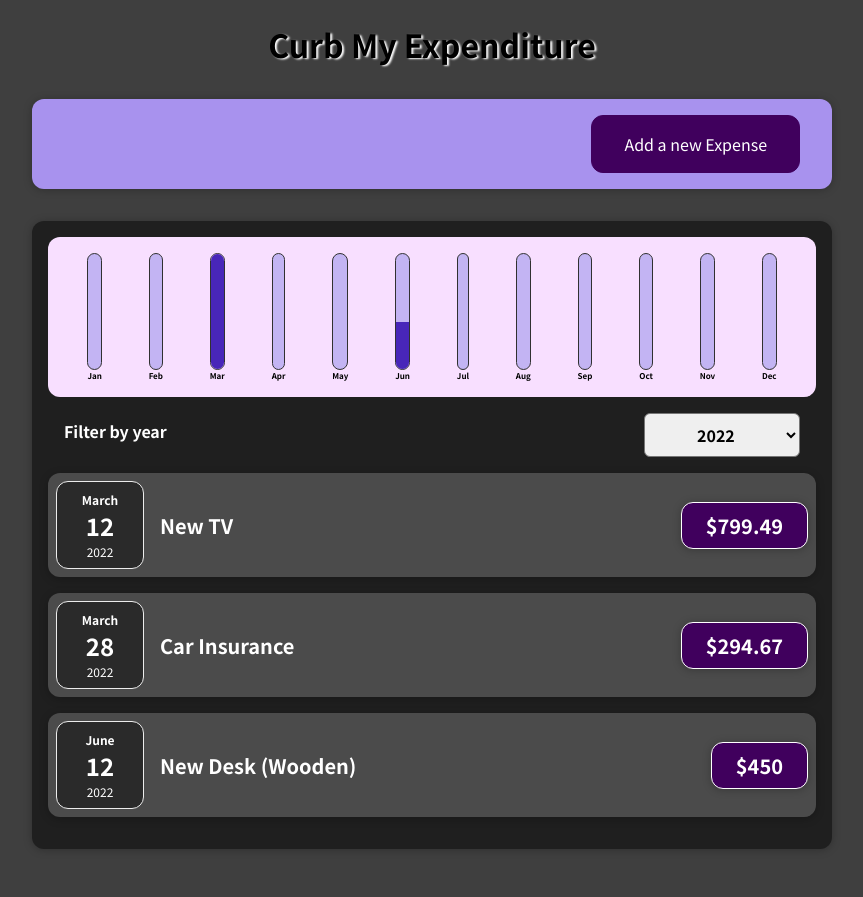
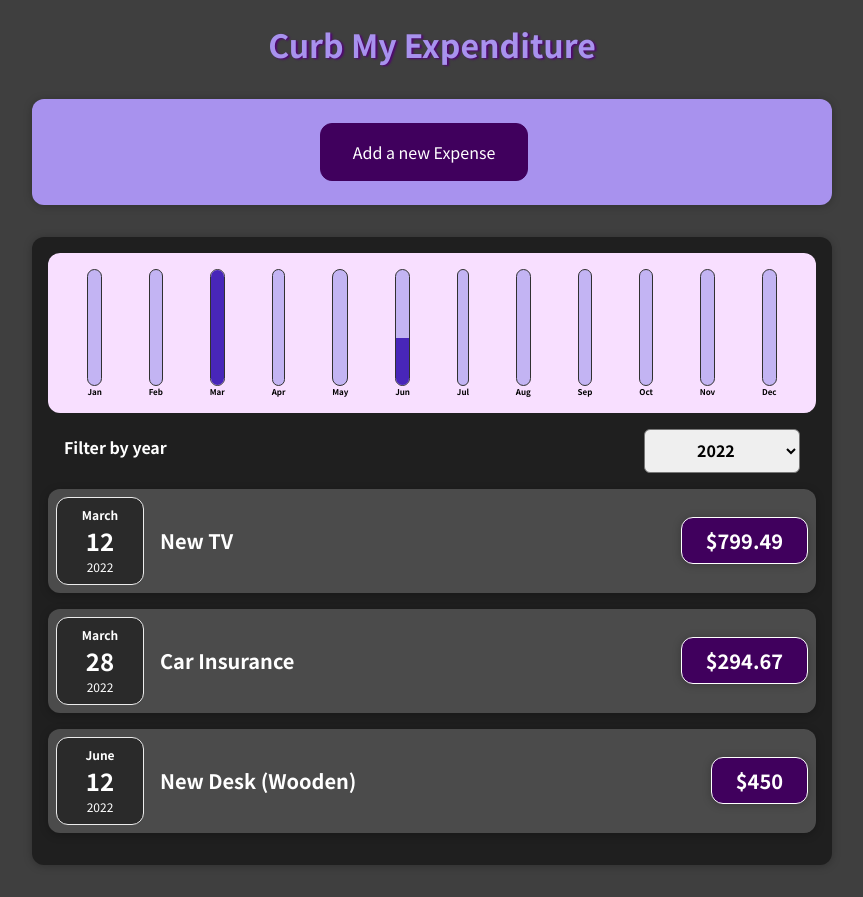
Before and after one commit to Pranav016/CurbMyExpenditure, a React (Create React App) app: page / in a window 1280 px wide. Shown: the whole page, without its empty margins (208-1071 px from the left). Built offline with nearby package versions, Linux system fonts and the light colour scheme.

Commit message:
Update heading and expense-form styling

```diff
--- a/src/components/NewExpense/ExpenseForm.css
+++ b/src/components/NewExpense/ExpenseForm.css
@@ -22,5 +22,6 @@
 }
 
 .new-expense__actions {
-	text-align: right;
+	text-align: center;
+	margin: 1% 0px;
 }
--- a/src/index.css
+++ b/src/index.css
@@ -17,5 +17,6 @@ body {
 	display: flex;
 	flex-direction: column;
 	align-items: center;
-	text-shadow: 2px 1px 2px white;
+	color: #a892ee;
+	text-shadow: 2px 1px 2px #510674;
 }
```
